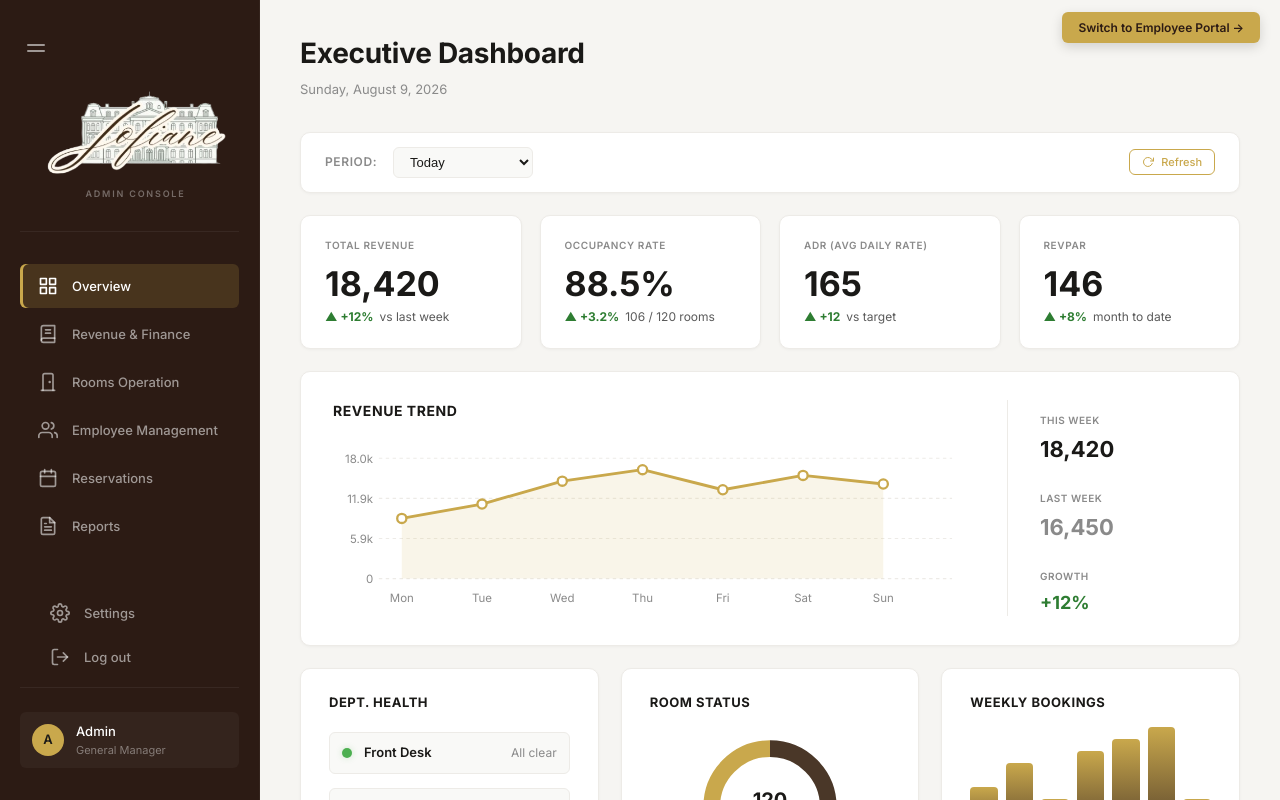
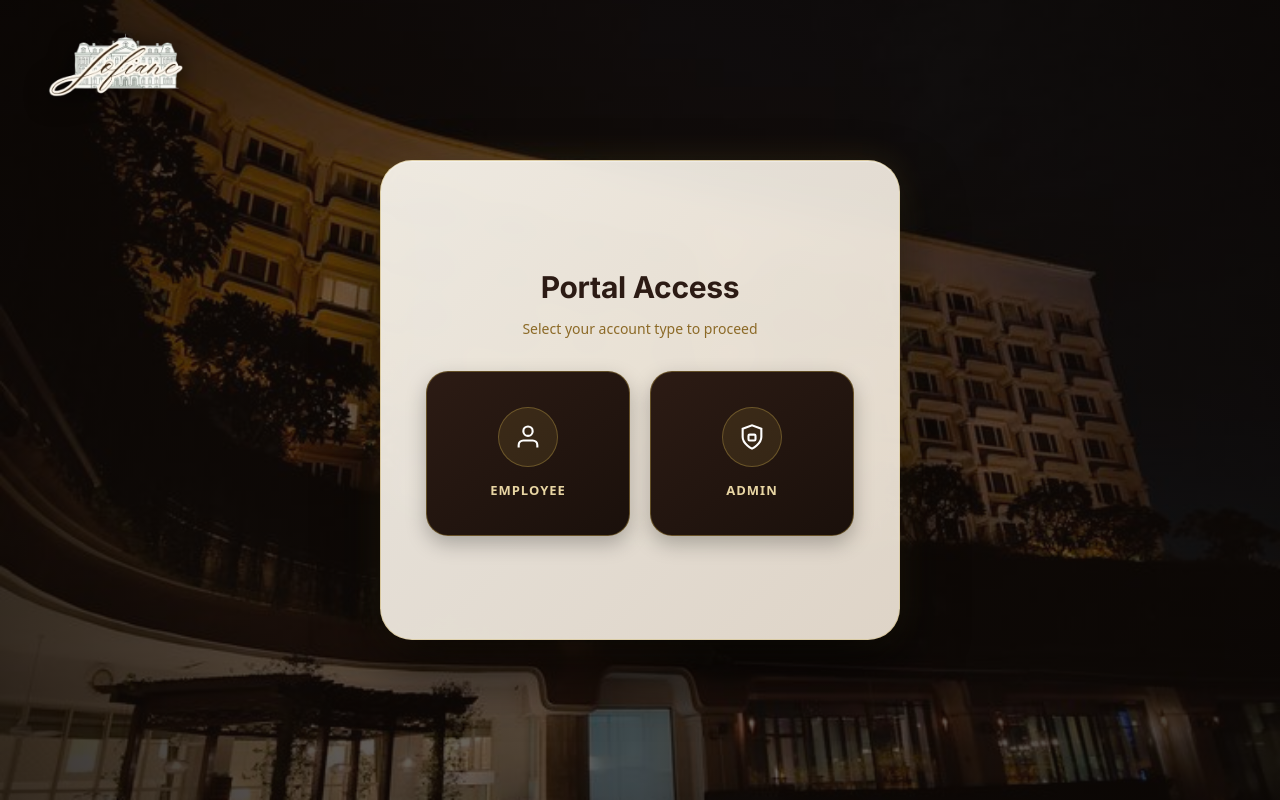
Before and after one commit to jbearj/jofiane-hms, a React (Create React App) app in the folder front-end/: page / in a window 1280 px wide. Shown: the top 800 px of the page. Built offline with nearby package versions, Linux system fonts and the light colour scheme.

Commit message:
app.js rendering login page

```diff
--- a/front-end/src/App.js
+++ b/front-end/src/App.js
@@ -92,6 +92,12 @@ function App() {
   const [modalOpen, setModalOpen] = useState(false);
   const [viewMode, setViewMode] = useState('admin'); // 'admin' or 'employee'
   const [isCollapsed, setIsCollapsed] = useState(false);
+  const [isLoggedIn, setIsLoggedIn] = useState(false);
+
+  const handleLoginSuccess = (role, formData) => {
+    setViewMode(role);
+    setIsLoggedIn(true);
+  };
 
   const openModal = (employee = null) => {
     setSelectedEmployee(employee);
@@ -162,7 +168,12 @@ function App() {
     }
   };
 
-  // Render Employee Portal view if selected
+  // Render Login page
+  if (!isLoggedIn) {
+    return <Login onLoginSuccess={handleLoginSuccess} />;
+  }
+
+  // Render Employee Portal
   if (viewMode === 'employee') {
     return (
       <div>
```
